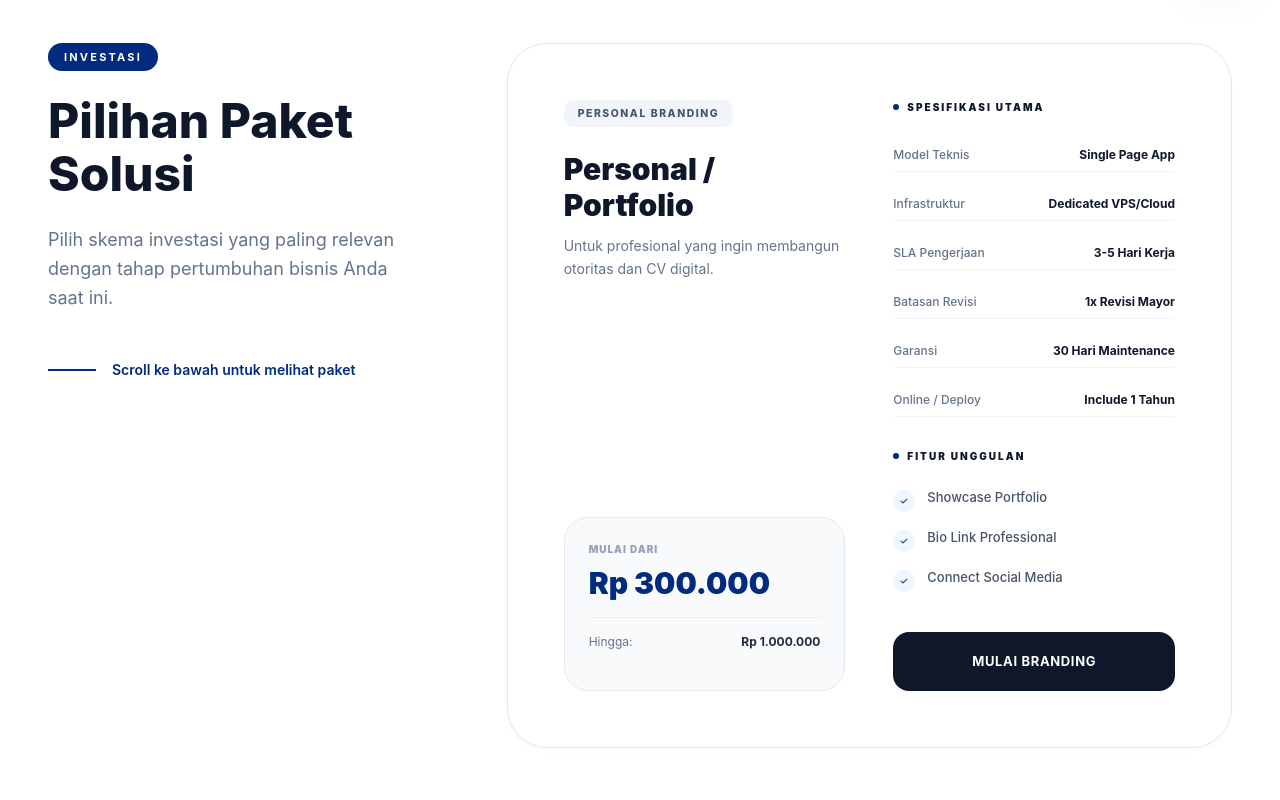
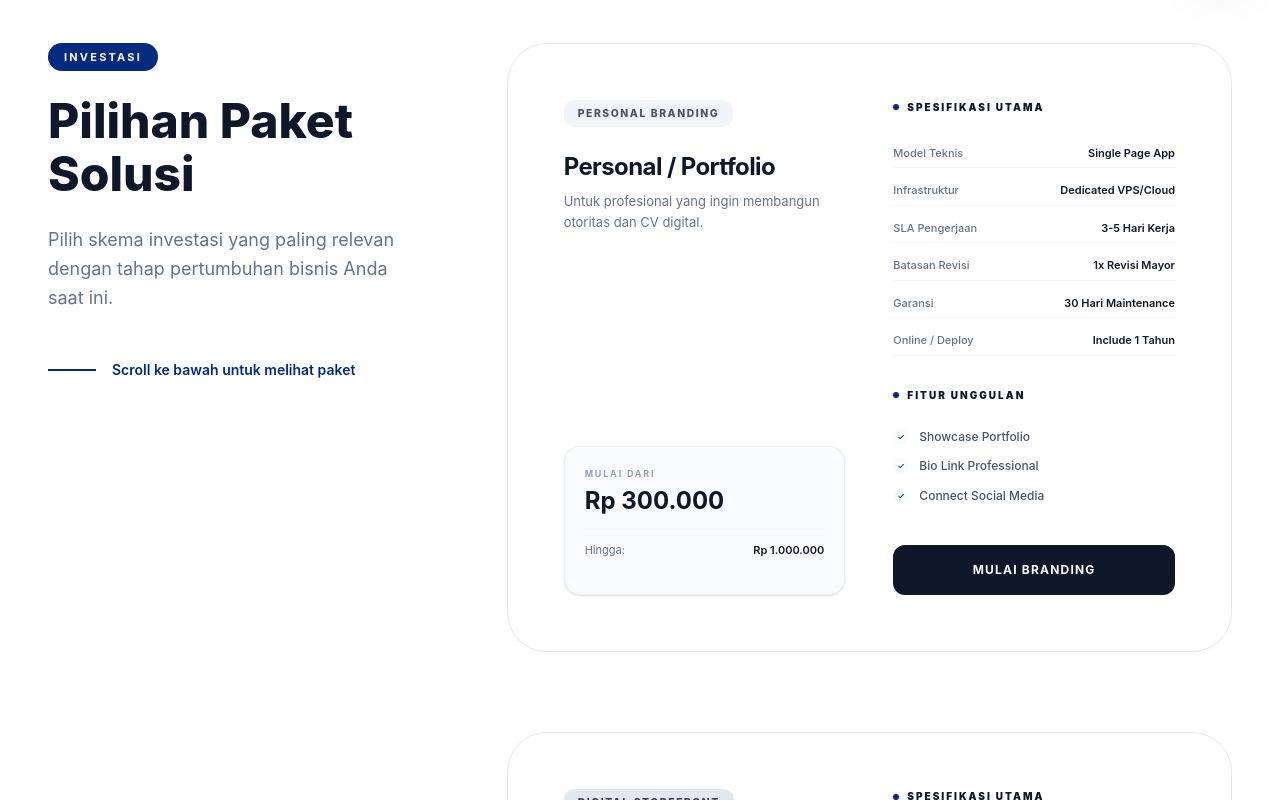
Before and after one commit to fadeta-ig/rspace, a Next.js app: page /harga in a window 1280 px wide. Shown: the part 800-1600 px from the top of the page. Built offline with nearby package versions, Linux system fonts and the light colour scheme; a web font is replaced by a local one.

Commit message:
commit fix content Pricing

```diff
--- a/src/components/sections/Pricing.tsx
+++ b/src/components/sections/Pricing.tsx
@@ -137,19 +137,19 @@ export default function Pricing() {
                                             )}
                                         </div>
 
-                                        <h3 className="pkg-name text-3xl font-black mb-3 text-[#0f172a]">{pkg.name}</h3>
-                                        <p className="pkg-tagline text-sm text-[#64748b] leading-relaxed mb-8 flex-grow">
+                                        <h3 className="pkg-name text-2xl font-bold mb-2 tracking-tight text-[#0f172a]">{pkg.name}</h3>
+                                        <p className="pkg-tagline text-[13px] text-[#64748b] leading-relaxed mb-6 flex-grow">
                                             {pkg.tagline}
                                         </p>
 
-                                        <div className="pkg-price-details bg-[#f8fafc] p-6 rounded-3xl border border-[#e2e8f0] transition-luxury hover:border-[#002B7F]/30">
-                                            <div className="text-[10px] text-[#94a3b8] font-black uppercase tracking-[0.1em] mb-2">Mulai Dari</div>
-                                            <div className="flex items-baseline gap-2">
-                                                <span className="price-main text-3xl font-black text-[#002B7F]">{pkg.priceFrom}</span>
+                                        <div className="pkg-price-details bg-white/50 backdrop-blur-md p-5 rounded-2xl border border-slate-200/60 shadow-sm transition-luxury hover:border-[#002B7F]/20 hover:shadow-md">
+                                            <div className="text-[9px] text-[#94a3b8] font-bold uppercase tracking-[0.2em] mb-1">Mulai Dari</div>
+                                            <div className="flex items-baseline gap-1.5">
+                                                <span className="price-main text-2xl font-bold text-[#0f172a]">{pkg.priceFrom}</span>
                                             </div>
-                                            <div className="price-range text-xs text-[#64748b] mt-4 pt-4 border-t border-[#e2e8f0]/60 flex justify-between items-center">
+                                            <div className="price-range text-[11px] text-[#64748b] mt-3 pt-3 border-t border-slate-100 flex justify-between items-center">
                                                 <span>Hingga:</span>
-                                                <span className="font-bold text-[#1e293b]">{pkg.priceTo}</span>
+                                                <span className="font-semibold text-[#0f172a]">{pkg.priceTo}</span>
                                             </div>
                                         </div>
                                     </div>
@@ -161,30 +161,30 @@ export default function Pricing() {
                                                 <div className="w-1.5 h-1.5 bg-[#002B7F] rounded-full"></div>
                                                 Spesifikasi Utama
                                             </div>
-                                            <div className="pkg-specs space-y-4">
-                                                <div className="spec-row-new flex justify-between items-center py-2 border-b border-[#f1f5f9]">
-                                                    <span className="text-xs text-[#64748b] font-medium">Model Teknis</span>
-                                                    <span className="text-xs font-bold text-[#0f172a]">{pkg.specs.teknis}</span>
+                                            <div className="pkg-specs space-y-2">
+                                                <div className="spec-row-new flex justify-between items-center py-1.5 border-b border-[#f1f5f9]">
+                                                    <span className="text-[11px] text-[#64748b] font-medium">Model Teknis</span>
+                                                    <span className="text-[11px] font-semibold text-[#0f172a]">{pkg.specs.teknis}</span>
                                                 </div>
-                                                <div className="spec-row-new flex justify-between items-center py-2 border-b border-[#f1f5f9]">
-                                                    <span className="text-xs text-[#64748b] font-medium">Infrastruktur</span>
-                                                    <span className="text-xs font-bold text-[#0f172a]">{pkg.specs.server}</span>
+                                                <div className="spec-row-new flex justify-between items-center py-1.5 border-b border-[#f1f5f9]">
+                                                    <span className="text-[11px] text-[#64748b] font-medium">Infrastruktur</span>
+                                                    <span className="text-[11px] font-semibold text-[#0f172a]">{pkg.specs.server}</span>
                                                 </div>
-                                                <div className="spec-row-new flex justify-between items-center py-2 border-b border-[#f1f5f9]">
-                                                    <span className="text-xs text-[#64748b] font-medium">SLA Pengerjaan</span>
-                                                    <span className="text-xs font-bold text-[#0f172a]">{pkg.specs.waktu}</span>
+                                                <div className="spec-row-new flex justify-between items-center py-1.5 border-b border-[#f1f5f9]">
+                                                    <span className="text-[11px] text-[#64748b] font-medium">SLA Pengerjaan</span>
+                                                    <span className="text-[11px] font-semibold text-[#0f172a]">{pkg.specs.waktu}</span>
                                                 </div>
-                                                <div className="spec-row-new flex justify-between items-center py-2 border-b border-[#f1f5f9]">
-                                                    <span className="text-xs text-[#64748b] font-medium">Batasan Revisi</span>
-                                                    <span className="text-xs font-bold text-[#0f172a]">{pkg.specs.revisi}</span>
+                                                <div className="spec-row-new flex justify-between items-center py-1.5 border-b border-[#f1f5f9]">
+                                                    <span className="text-[11px] text-[#64748b] font-medium">Batasan Revisi</span>
+                                                    <span className="text-[11px] font-semibold text-[#0f172a]">{pkg.specs.revisi}</span>
                                                 </div>
-                                                <div className="spec-row-new flex justify-between items-center py-2 border-b border-[#f1f5f9]">
-                                                    <span className="text-xs text-[#64748b] font-medium">Garansi</span>
-                                                    <span className="text-xs font-bold text-[#0f172a]">{pkg.specs.garansi}</span>
+                                                <div className="spec-row-new flex justify-between items-center py-1.5 border-b border-[#f1f5f9]">
+                                                    <span className="text-[11px] text-[#64748b] font-medium">Garansi</span>
+                                                    <span className="text-[11px] font-semibold text-[#0f172a]">{pkg.specs.garansi}</span>
                                                 </div>
-                                                <div className="spec-row-new flex justify-between items-center py-2 border-b border-[#f1f5f9]">
-                                                    <span className="text-xs text-[#64748b] font-medium">Online / Deploy</span>
-                                                    <span className="text-xs font-bold text-[#0f172a]">{pkg.specs.online}</span>
+                                                <div className="spec-row-new flex justify-between items-center py-1.5 border-b border-[#f1f5f9]">
+                                                    <span className="text-[11px] text-[#64748b] font-medium">Online / Deploy</span>
+                                                    <span className="text-[11px] font-semibold text-[#0f172a]">{pkg.specs.online}</span>
                                                 </div>
                                             </div>
                                         </div>
@@ -194,15 +194,15 @@ export default function Pricing() {
                                                 <div className="w-1.5 h-1.5 bg-[#002B7F] rounded-full"></div>
                                                 Fitur Unggulan
                                             </div>
-                                            <ul className="pkg-features space-y-4">
+                                            <ul className="pkg-features space-y-2.5">
                                                 {pkg.features.slice(0, 4).map((feature, i) => (
-                                                    <li key={i} className="flex items-start gap-3 group">
-                                                        <div className="mt-0.5 bg-blue-50 text-[#002B7F] rounded-full p-1.5 transition-luxury group-hover:bg-[#002B7F] group-hover:text-white">
-                                                            <svg className="w-2.5 h-2.5" viewBox="0 0 20 20" fill="currentColor">
+                                                    <li key={i} className="flex items-start gap-2.5 group">
+                                                        <div className="mt-0.5 bg-slate-50 text-[#002B7F] rounded-full p-1 transition-luxury group-hover:bg-[#0f172a] group-hover:text-white">
+                                                            <svg className="w-2 h-2" viewBox="0 0 20 20" fill="currentColor">
                                                                 <path fillRule="evenodd" d="M16.707 5.293a1 1 0 010 1.414l-8 8a1 1 0 01-1.414 0l-4-4a1 1 0 011.414-1.414L8 12.586l7.293-7.293a1 1 0 011.414 0z" clipRule="evenodd" />
                                                             </svg>
                                                         </div>
-                                                        <span className="text-[13px] text-[#475569] font-medium leading-[1.4] transition-luxury group-hover:text-[#0f172a]">{feature}</span>
+                                                        <span className="text-[12px] text-[#475569] font-medium leading-relaxed transition-luxury group-hover:text-[#0f172a]">{feature}</span>
                                                     </li>
                                                 ))}
                                             </ul>
@@ -212,9 +212,9 @@ export default function Pricing() {
                                             href={site.whatsappUrl}
                                             target="_blank"
                                             rel="noopener noreferrer"
-                                            className={`pkg-btn-new w-full block py-4 lg:py-5 rounded-2xl text-center text-[13px] font-bold tracking-wider transition-luxury ${pkg.featured
-                                                ? "bg-[#002B7F] text-white shadow-2xl shadow-blue-500/20 hover:bg-[#001D56] hover:-translate-y-1"
-                                                : "bg-[#0f172a] text-white hover:bg-[#1e293b] hover:-translate-y-1"
+                                            className={`pkg-btn-new w-full block py-3.5 lg:py-4 rounded-xl text-center text-[12px] font-bold tracking-[0.1em] transition-luxury ${pkg.featured
+                                                ? "bg-gradient-to-r from-[#002B7F] to-[#001D56] text-white shadow-lg shadow-blue-500/20 hover:shadow-xl hover:-translate-y-0.5"
+                                                : "bg-[#0f172a] text-white hover:bg-black hover:-translate-y-0.5"
                                                 }`}
                                         >
                                             {pkg.buttonText.toUpperCase()}
```
